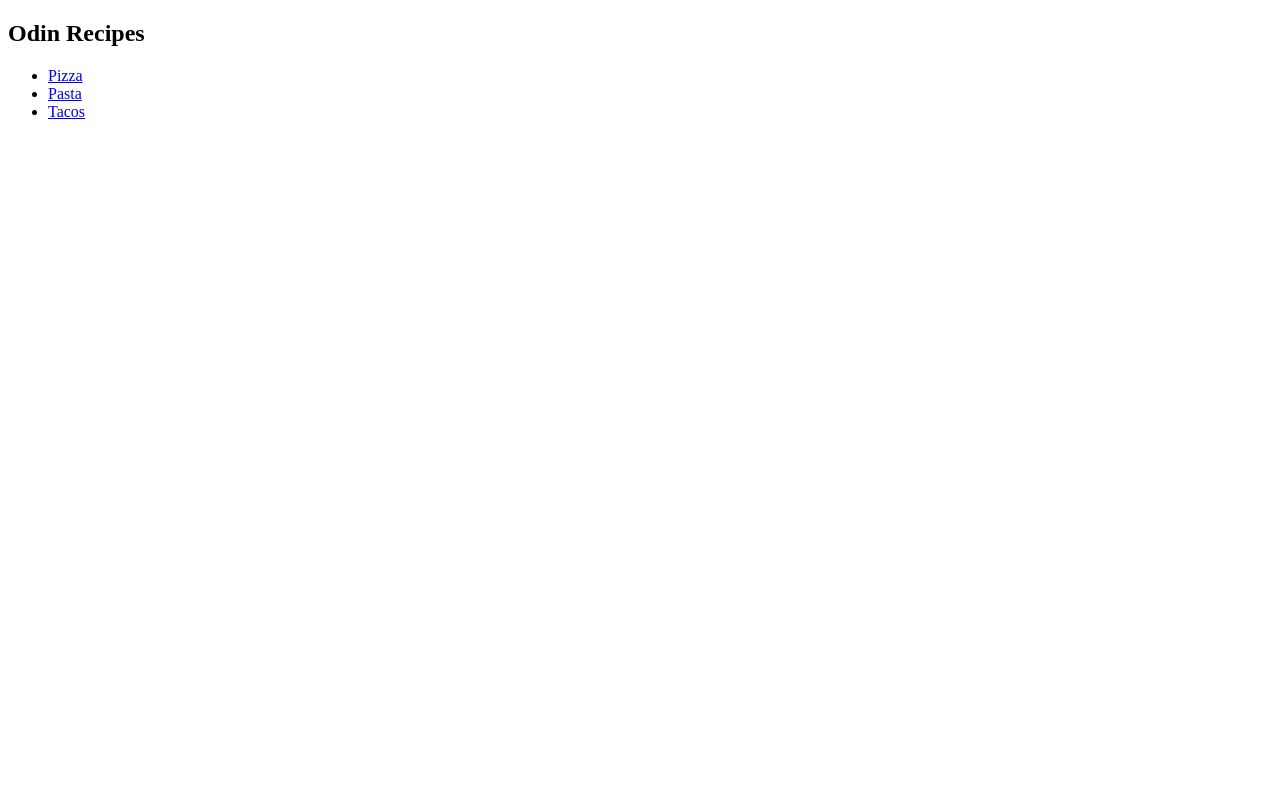
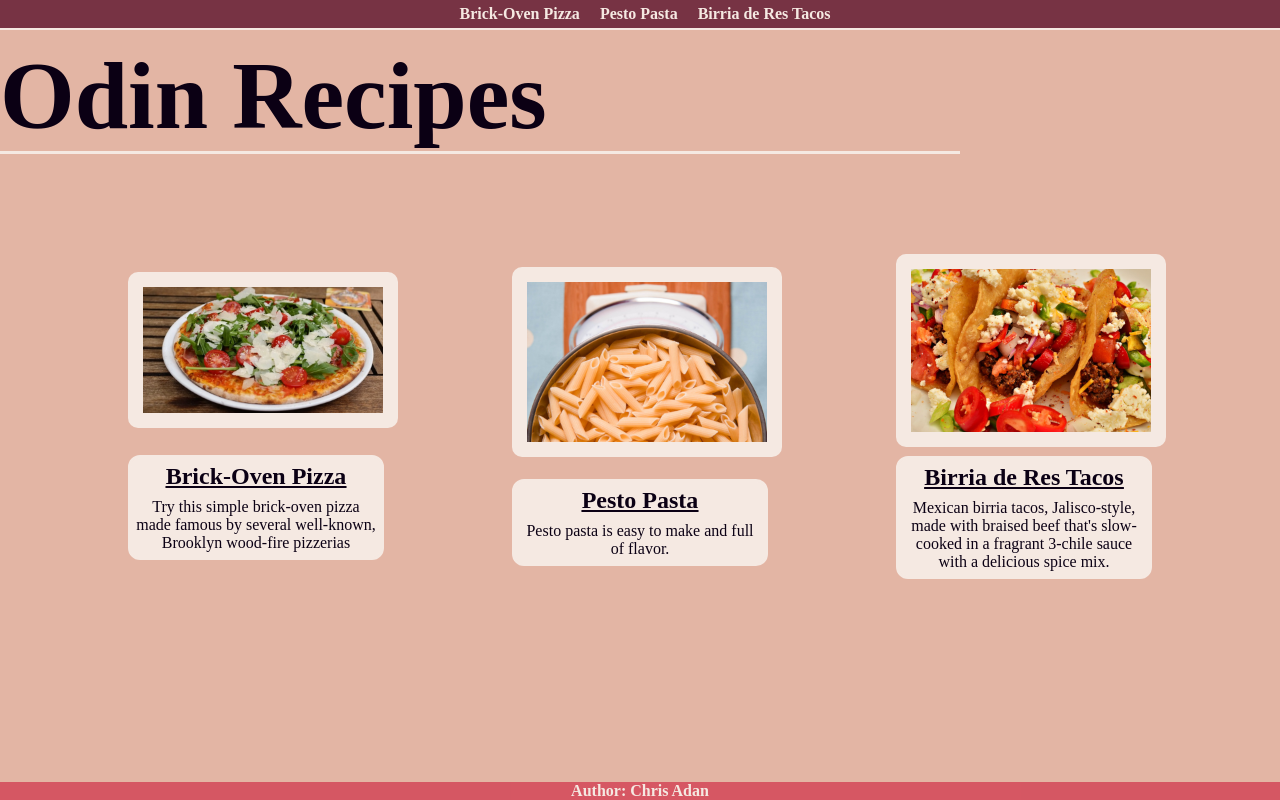
Before and after one commit to ChrisAdan/odin-recipes, a plain HTML site: page index.html in a window 1280 px wide. Drawn offline with Linux system fonts and the light colour scheme.

Commit message:
Complete index.html structure

```diff
--- a/index.html
+++ b/index.html
@@ -4,18 +4,85 @@
     <meta charset="UTF-8" />
     <meta name="viewport" content="width=device-width, initial-scale=1.0" />
     <title>Recipes I Like</title>
+    <link rel="stylesheet" href="./css/style-index.css" />
   </head>
   <body>
     <header>
       <nav>
-        <h1>Odin Recipes</h1>
-        <ul>
-          <li><a href="./recipes/pizza.html">Pizza</a></li>
-          <li><a href="./recipes/pasta.html">Pasta</a></li>
-          <li><a href="./recipes/tacos.html">Tacos</a></li>
+        <ul class="nav-menu">
+          <li><a href="./recipes/pizza.html">Brick-Oven Pizza</a></li>
+          <li><a href="./recipes/pasta.html">Pesto Pasta</a></li>
+          <li><a href="./recipes/tacos.html">Birria de Res Tacos</a></li>
         </ul>
       </nav>
     </header>
-    <main></main>
+    <main>
+      <section id="headline">
+        <h1>Odin Recipes</h1>
+      </section>
+      <section id="cards">
+        <div class="container card-block">
+          <div class="card">
+            <div class="card-img">
+              <a href="./recipes/pizza.html">
+                <img
+                  src="./img/pizza.png"
+                  alt="A delicious pizza"
+                  width="240"
+                />
+              </a>
+            </div>
+            <div class="card-body">
+              <div class="card-title">
+                <a href="./recipes/pizza.html">
+                  <h4>Brick-Oven Pizza</h4>
+                </a>
+              </div>
+              <p>
+                Try this simple brick-oven pizza made famous by several
+                well-known, Brooklyn wood-fire pizzerias
+              </p>
+            </div>
+          </div>
+          <div class="card">
+            <div class="card-img">
+              <a href="./recipes/pasta.html">
+                <img src="./img/pasta.png" alt="Beautiful pasta" width="240" />
+              </a>
+            </div>
+            <div class="card-body">
+              <div class="card-title">
+                <a href="./recipes/pasta.html">
+                  <h4>Pesto Pasta</h4>
+                </a>
+              </div>
+              <p>Pesto pasta is easy to make and full of flavor.</p>
+            </div>
+          </div>
+          <div class="card">
+            <div class="card-img">
+              <a href="./recipes/tacos.html">
+                <img src="./img/tacos.png" alt="Some tasty tacos" width="240" />
+              </a>
+            </div>
+            <div class="card-body">
+              <div class="card-title">
+                <a href="./recipes/tacos.html">
+                  <h4>Birria de Res Tacos</h4>
+                </a>
+              </div>
+              <p>
+                Mexican birria tacos, Jalisco-style, made with braised beef
+                that's slow-cooked in a fragrant 3-chile sauce with a delicious
+                spice mix.
+              </p>
+            </div>
+          </div>
+        </div>
+      </section>
+    </main>
+    <footer>
+      <p>Author: Chris Adan</p>
+    </footer>
   </body>
 </html>
```
